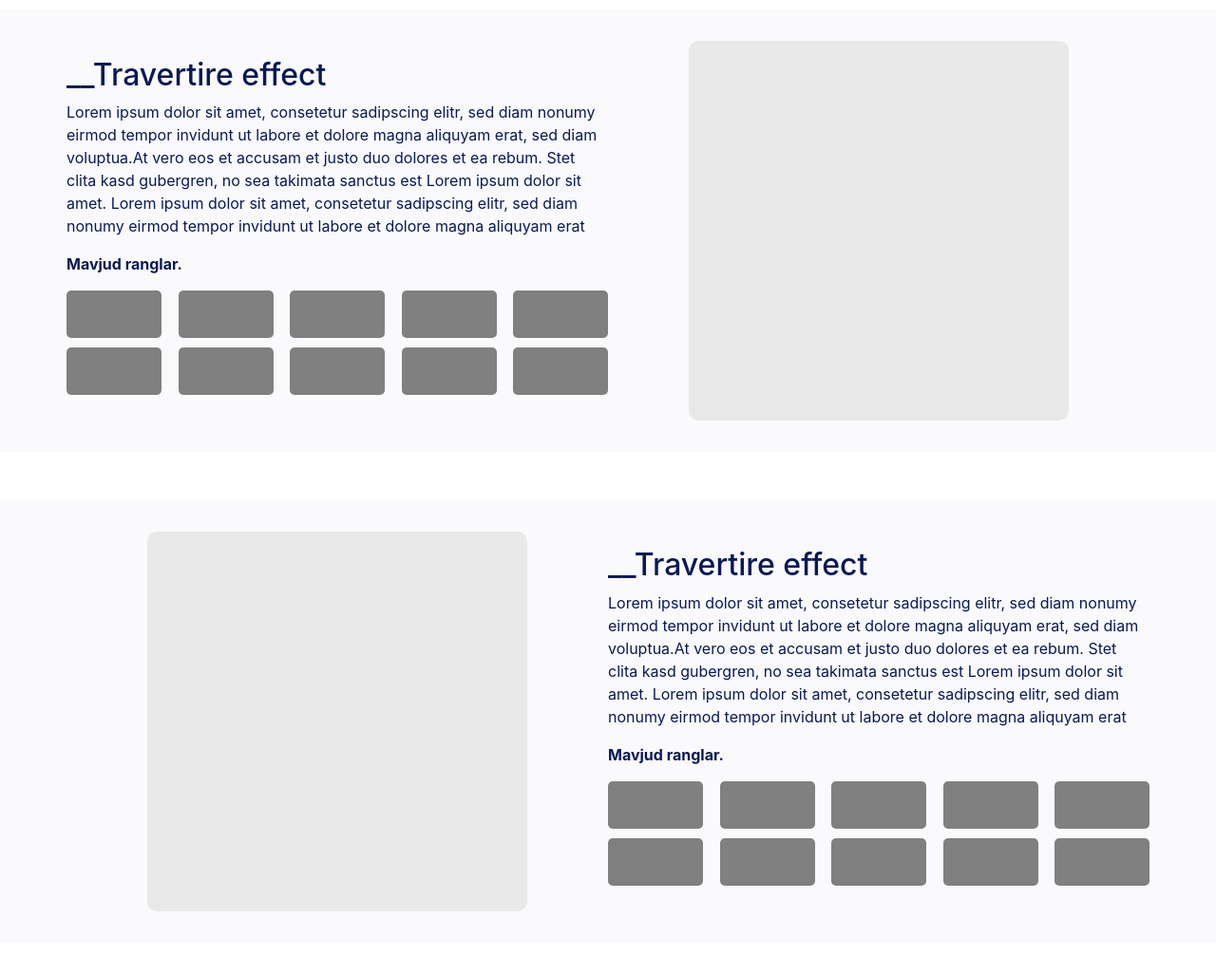
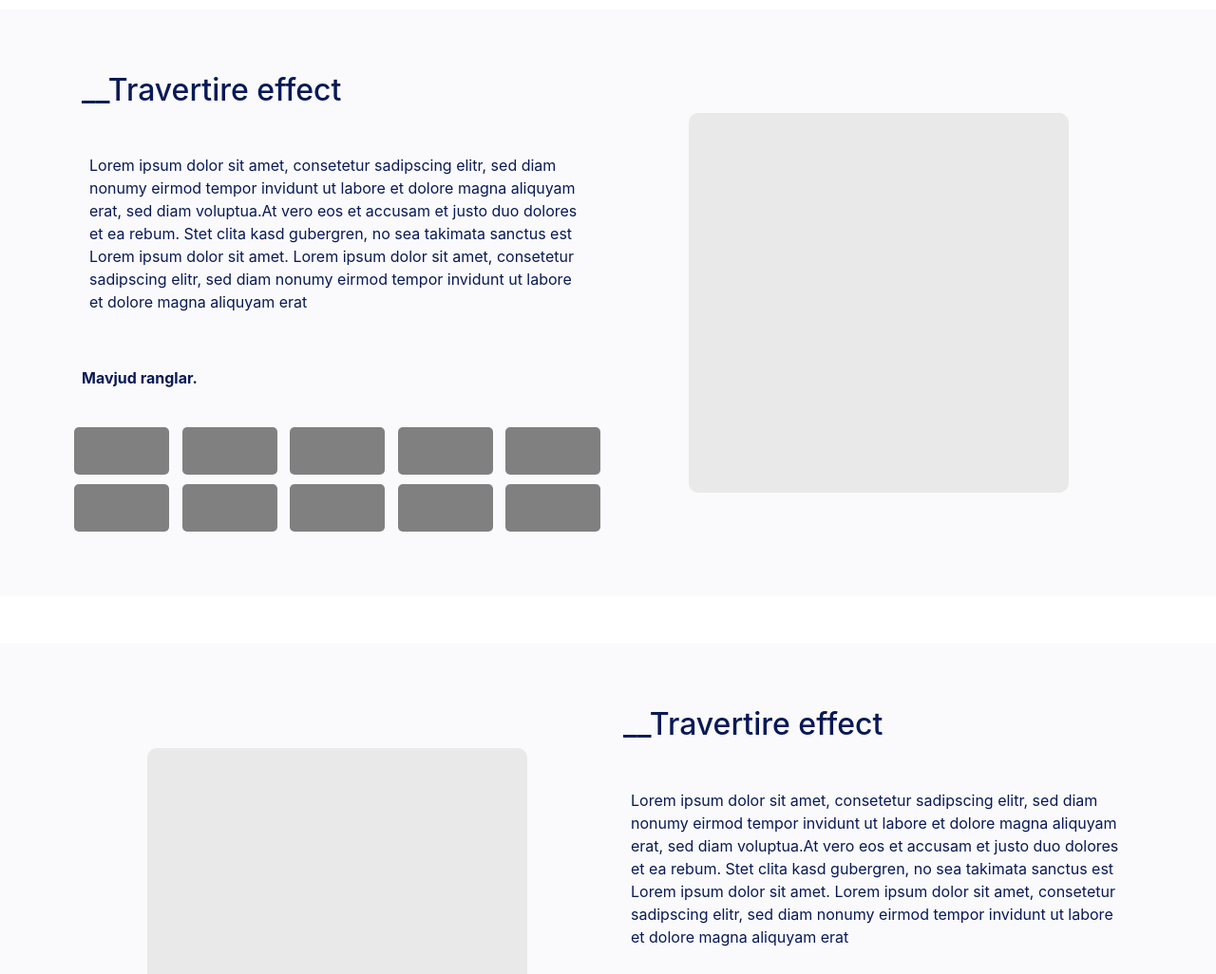
Before and after one commit to Afrosiyob/maestro, a plain HTML site: page mahsulot.html in a window 1280 px wide. Shown: the part 600-1626 px from the top of the page at 95% size. Drawn offline with nearby package versions, Linux system fonts and the light colour scheme.

Commit message:
wefwe
fwef

```diff
--- a/mahsulot.html
+++ b/mahsulot.html
@@ -63,10 +63,10 @@
         <div class="container">
             <div class="row d-flex">
                 <div class="col-md-6 col-sm-12 left">
-                    <h2>__Travertire effect</h2>
-                    <p>Lorem ipsum dolor sit amet, consetetur sadipscing elitr, sed diam nonumy eirmod tempor invidunt ut labore et dolore magna aliquyam erat, sed diam voluptua.At vero eos et accusam et justo duo dolores et ea rebum. Stet clita kasd gubergren, no sea takimata sanctus est Lorem ipsum dolor sit amet. Lorem ipsum dolor sit amet, consetetur sadipscing elitr, sed diam nonumy eirmod tempor invidunt ut labore et dolore magna aliquyam erat</p>
-                    <p><b>Mavjud ranglar.</b></p>
-                    <div class="elements">
+                    <h2 class="p-3">__Travertire effect</h2>
+                    <p class="p-4">Lorem ipsum dolor sit amet, consetetur sadipscing elitr, sed diam nonumy eirmod tempor invidunt ut labore et dolore magna aliquyam erat, sed diam voluptua.At vero eos et accusam et justo duo dolores et ea rebum. Stet clita kasd gubergren, no sea takimata sanctus est Lorem ipsum dolor sit amet. Lorem ipsum dolor sit amet, consetetur sadipscing elitr, sed diam nonumy eirmod tempor invidunt ut labore et dolore magna aliquyam erat</p>
+                    <p class="p-3"><b>Mavjud ranglar.</b></p>
+                    <div class="elements p-2">
                         <span></span>
                         <span></span>
                         <span></span>
@@ -94,10 +94,10 @@
         <div class="container">
             <div class="row d-flex">
                 <div class="col-md-6 col-sm-12 left">
-                    <h2>__Travertire effect</h2>
-                    <p>Lorem ipsum dolor sit amet, consetetur sadipscing elitr, sed diam nonumy eirmod tempor invidunt ut labore et dolore magna aliquyam erat, sed diam voluptua.At vero eos et accusam et justo duo dolores et ea rebum. Stet clita kasd gubergren, no sea takimata sanctus est Lorem ipsum dolor sit amet. Lorem ipsum dolor sit amet, consetetur sadipscing elitr, sed diam nonumy eirmod tempor invidunt ut labore et dolore magna aliquyam erat</p>
-                    <p><b>Mavjud ranglar.</b></p>
-                    <div class="elements">
+                    <h2 class="p-3">__Travertire effect</h2>
+                    <p class="p-4">Lorem ipsum dolor sit amet, consetetur sadipscing elitr, sed diam nonumy eirmod tempor invidunt ut labore et dolore magna aliquyam erat, sed diam voluptua.At vero eos et accusam et justo duo dolores et ea rebum. Stet clita kasd gubergren, no sea takimata sanctus est Lorem ipsum dolor sit amet. Lorem ipsum dolor sit amet, consetetur sadipscing elitr, sed diam nonumy eirmod tempor invidunt ut labore et dolore magna aliquyam erat</p>
+                    <p class="p-3"><b>Mavjud ranglar.</b></p>
+                    <div class="elements p-2">
                         <span></span>
                         <span></span>
                         <span></span>
@@ -125,8 +125,8 @@
         <div class="container">
             <div class="row d-flex">
                 <div class="col-md-6 col-sm-12 left">
-                    <h2>__Travertire effect</h2>
-                    <p>Lorem ipsum dolor sit amet, consetetur sadipscing elitr, sed diam nonumy eirmod tempor invidunt ut labore et dolore magna aliquyam erat, sed diam voluptua.At vero eos et accusam et justo duo dolores et ea rebum. Stet clita kasd gubergren, no sea takimata sanctus est Lorem ipsum dolor sit amet. Lorem ipsum dolor sit amet, consetetur sadipscing elitr, sed diam nonumy eirmod tempor invidunt ut labore et dolore magna aliquyam erat</p>
+                    <h2 class="p-3">__Travertire effect</h2>
+                    <p class="p-4">Lorem ipsum dolor sit amet, consetetur sadipscing elitr, sed diam nonumy eirmod tempor invidunt ut labore et dolore magna aliquyam erat, sed diam voluptua.At vero eos et accusam et justo duo dolores et ea rebum. Stet clita kasd gubergren, no sea takimata sanctus est Lorem ipsum dolor sit amet. Lorem ipsum dolor sit amet, consetetur sadipscing elitr, sed diam nonumy eirmod tempor invidunt ut labore et dolore magna aliquyam erat</p>
 
 
                 </div>
--- a/sass/mahsulot.scss
+++ b/sass/mahsulot.scss
@@ -51,7 +51,7 @@
                     font-weight: bold;
                     font-family: Bold 62px/95px Product Sans;
                     color: #001053;
-                    font-variant: small-caps;
+                    // font-variant: small-caps;
                     @media screen and (max-width: 600px) {
                         font-size: 50px;
                     }
@@ -109,6 +109,7 @@
 
 
     }
+
 
     .main-box {
         position: relative;
@@ -241,7 +242,9 @@
                         border-radius: 10px;
 
                         background-color: rgb(233,233,233);
-
+                        @media screen and (max-width:768px) {
+                            height: 300px;
+                        }
                     }
                 }
             }
@@ -298,6 +301,10 @@
 
                         background-color: rgb(233,233,233);
 
+                        @media screen and (max-width:768px) {
+                            height: 300px;
+                        }
+
                     }
                 }
             }
@@ -353,7 +360,9 @@
                         border-radius: 10px;
 
                         background-color: rgb(233,233,233);
-
+                        @media screen and (max-width:768px) {
+                            height: 300px;
+                        }
                     }
                 }
             }
```
Also changed, not shown: css/mahsulot.css, 1 other file.
